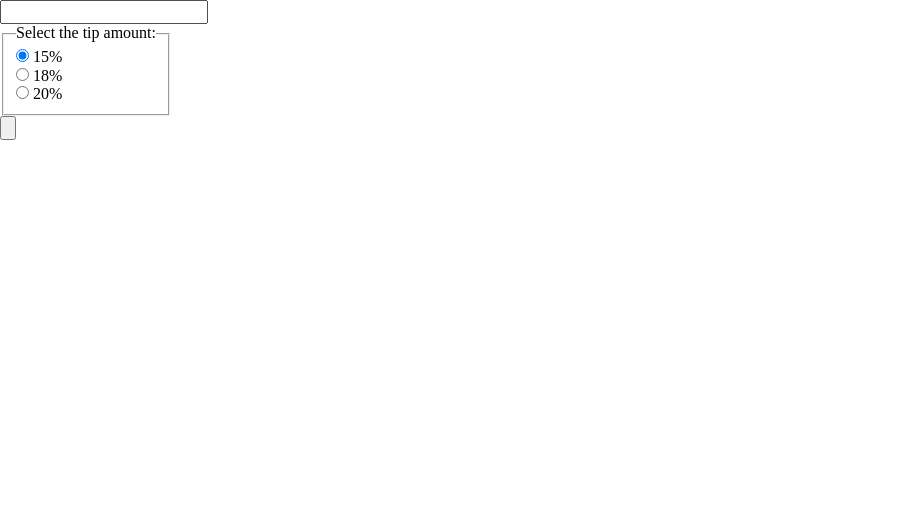
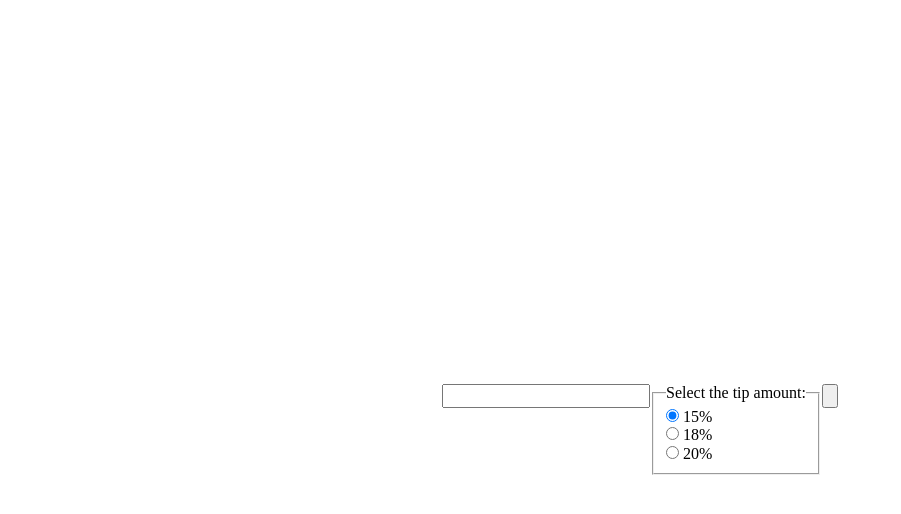
Before and after one commit to coding4freedom/tip-calculator, a plain HTML site: page Tip Calculator/index.html in a window 1280 px wide. Shown: the whole page, without its empty margins (0-901 px from the left). Drawn offline with Linux system fonts and the light colour scheme.

Commit message:
centering Main content

```diff
--- a/Tip Calculator/css/style.css
+++ b/Tip Calculator/css/style.css
@@ -29,7 +29,15 @@
 /*******************************************/
 main {
      display: flex;
-     flex-direction: column;
+     justify-content: center;
+     align-content: center;
+
+     margin-left: auto;
+     margin-right: auto;
+     padding-top: 30%;
+     padding-bottom: 30%;
+     height: max-content;
+
 }
 
 .tip-radio-sec {
```
